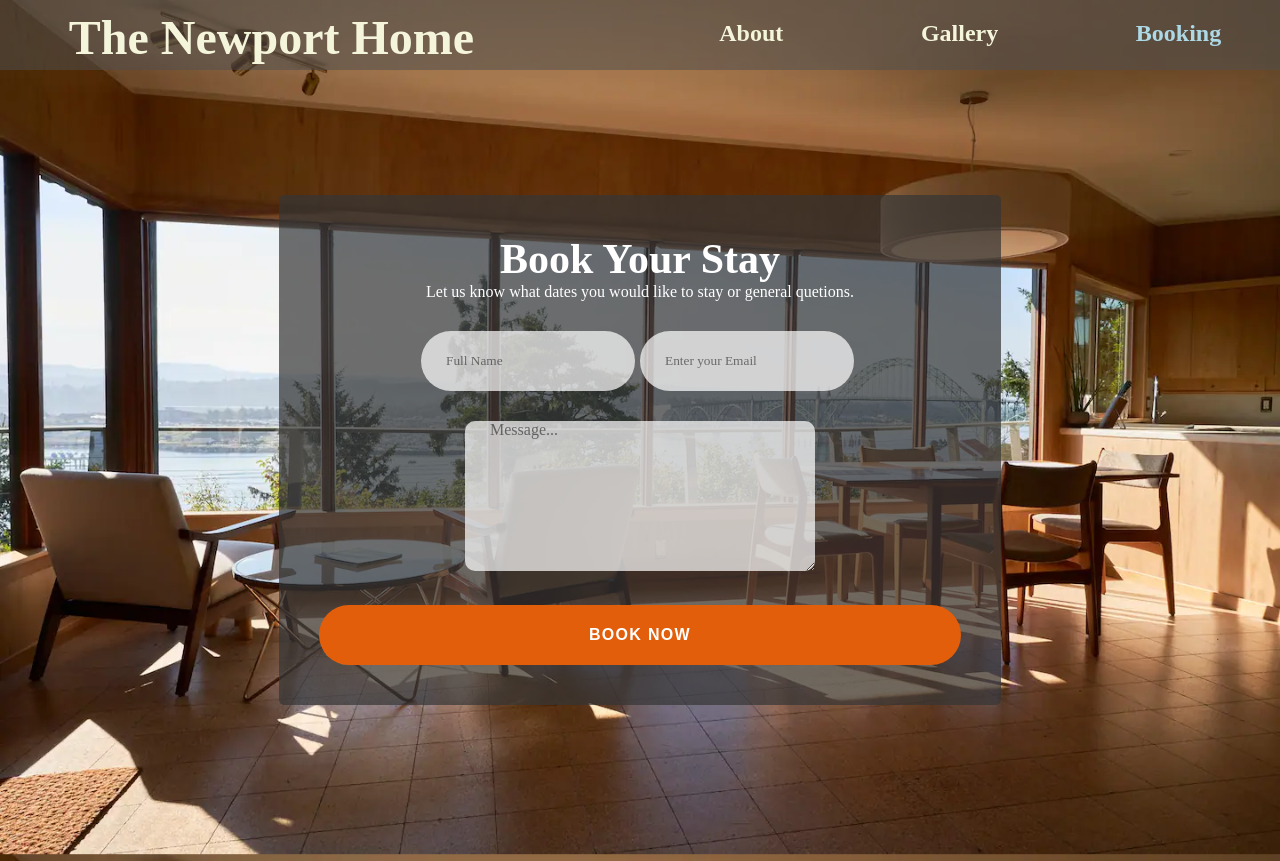
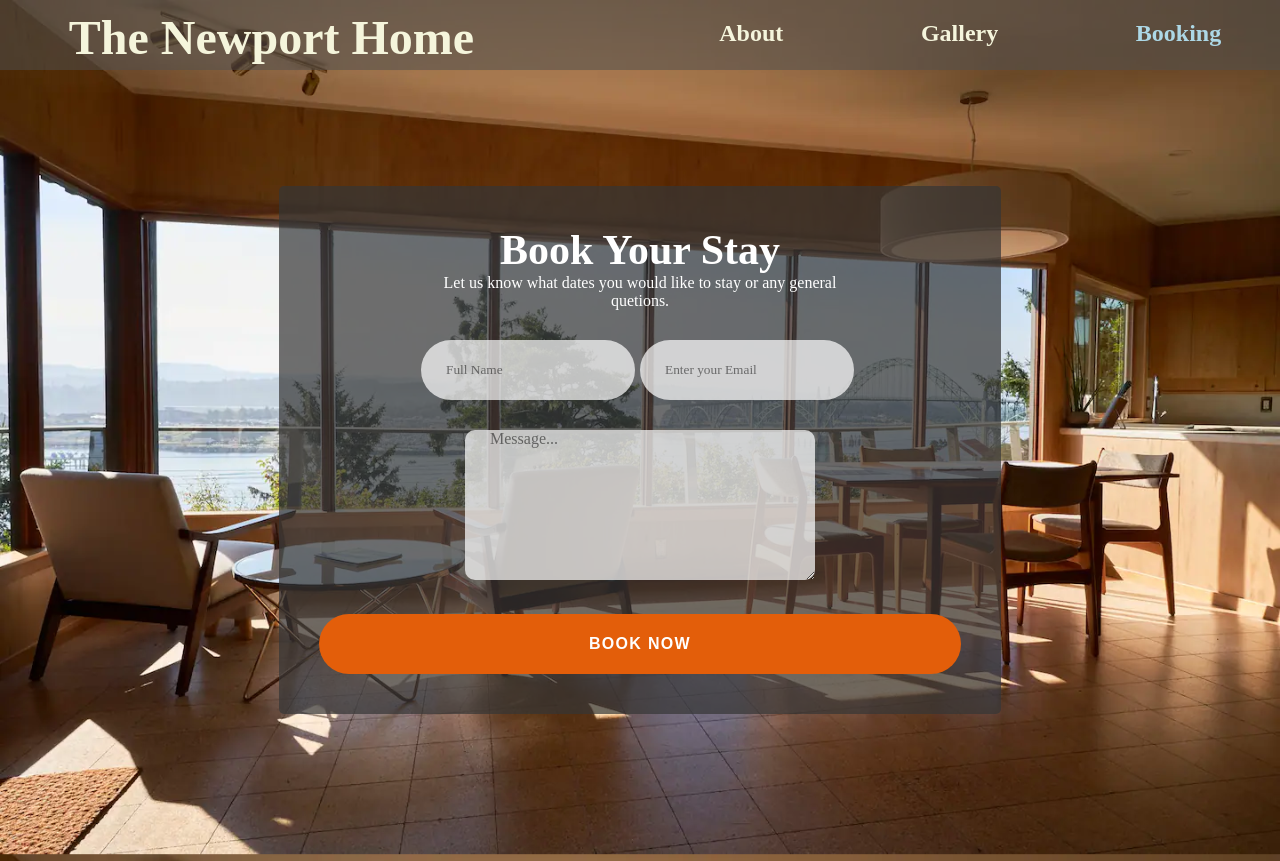
Before and after one commit to PeterwMcClelland/Beach-House, a React (Create React App) app: page /booking in a window 1280 px wide. Shown: the top 861 px of the page. Built offline with nearby package versions, Linux system fonts and the light colour scheme.

Commit message:
booking text

```diff
--- a/src/components/Booking.js
+++ b/src/components/Booking.js
@@ -34,7 +34,7 @@ function Booking() {
             <div className="booking-form">
               <div className="form-header">
                 <h1 className="booking-h1">Book Your Stay</h1>
-                <p className='booking-text'>Let us know what dates you would like to stay or general quetions.</p>
+                <p className='booking-text'>Let us know what dates you would like to stay or any general quetions.</p>
               </div>
               <form onSubmit={handleSubmit}>
                 <div className="tableinputs">
--- a/src/components/Confirmation.js
+++ b/src/components/Confirmation.js
@@ -11,7 +11,7 @@ function Confirmation() {
     <div><FontAwesomeIcon size='4x' color='lightgreen' icon={faCalendarCheck } /></div>
         <h1>Thank You!</h1>
         <p>
-            We will email you in the next 24 hours with more information.
+            We will email you back in the next 24 hours.
         </p>
     </div>
     </body>
```
